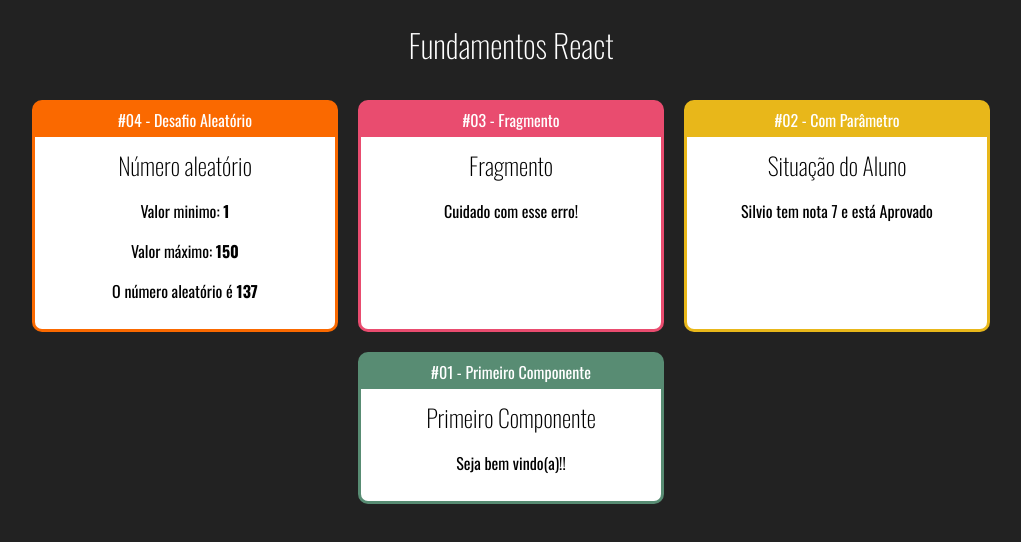
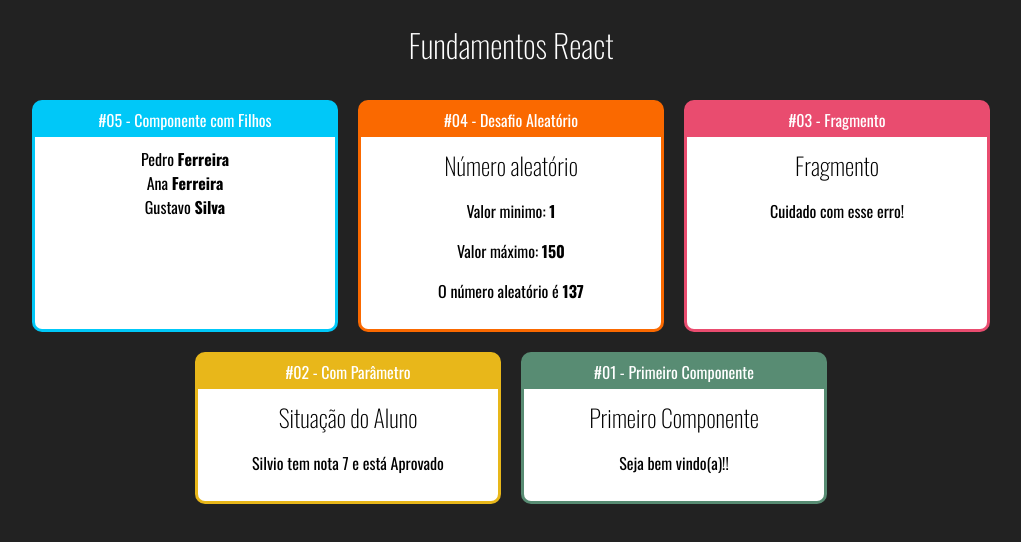
Before and after one commit to SilvioDiasJr/fundamentos-react, a React (Create React App) app in the folder fundamentos-react/: page / in a window 1280 px wide. Shown: the top 542 px of the page, without its empty margins (129-1150 px from the left). Built offline with nearby package versions, Linux system fonts and the light colour scheme.

Commit message:
adicionar componente Familia.jsx

```diff
--- a/fundamentos-react/src/App.jsx
+++ b/fundamentos-react/src/App.jsx
@@ -7,6 +7,7 @@ import Aleatorio from './components/basicos/Aleatorio'
 import Card from './components/basicos/layout/Card'
 
 import './App.css'
+import Familia from './components/basicos/Familia'
 
 const App = () => {
   return (
@@ -14,6 +15,10 @@ const App = () => {
       <h1>Fundamentos React</h1>
 
       <div className="Cards">
+        <Card titulo="#05 - Componente com Filhos" color="#00C8F8">
+          <Familia sobrenome="Ferreira"/>
+        </Card>
+
         <Card titulo="#04 - Desafio Aleatório" color="#FA6900">
           <Aleatorio
             min={1}
```
